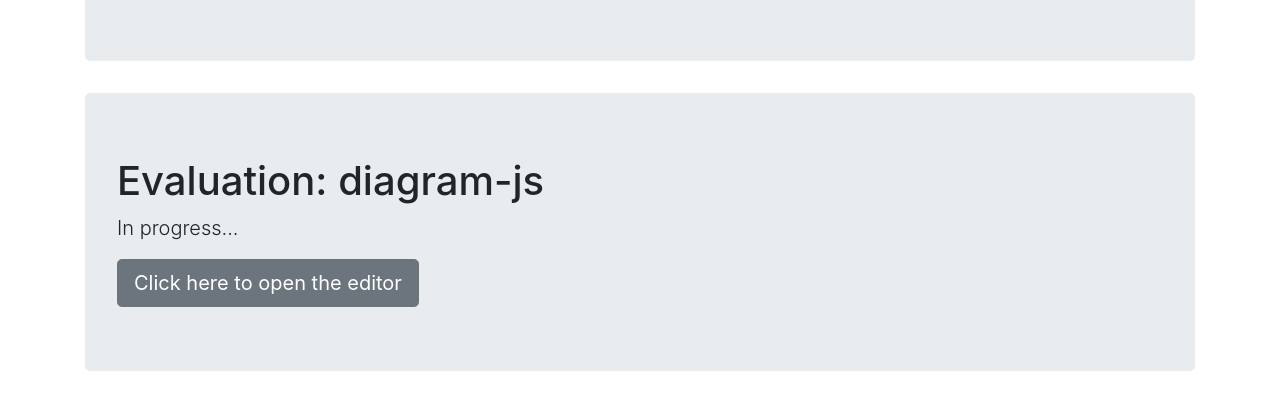
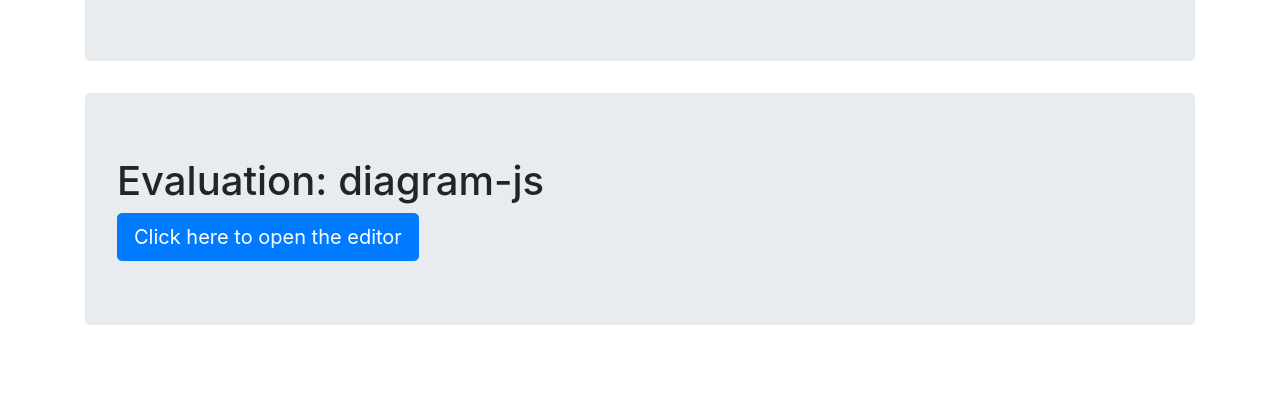
Before and after one commit to andreasdomanowski/diagramming-libraries-comparison, a plain HTML site: page index.html in a window 1280 px wide. Shown: the part 663-1066 px from the top of the page. After the commit the page ends 1020 px from the top, so only its background shows below. Drawn offline with nearby package versions, Linux system fonts and the light colour scheme.

Commit message:
Change description for diagram-js project link to not be work in progress anymore

```diff
--- a/index.html
+++ b/index.html
@@ -33,8 +33,7 @@
 <div class="container">
     <div class="jumbotron mt-3">
         <h1>Evaluation: diagram-js</h1>
-        <p class="lead">In progress...</p>
-        <a class="btn btn-lg btn-secondary" href="diagram-js-evaluation/index.html" role="button">Click here to open the editor</a>
+        <a class="btn btn-lg btn-primary" href="diagram-js-evaluation/index.html" role="button">Click here to open the editor</a>
     </div>
 </div>
 
```
